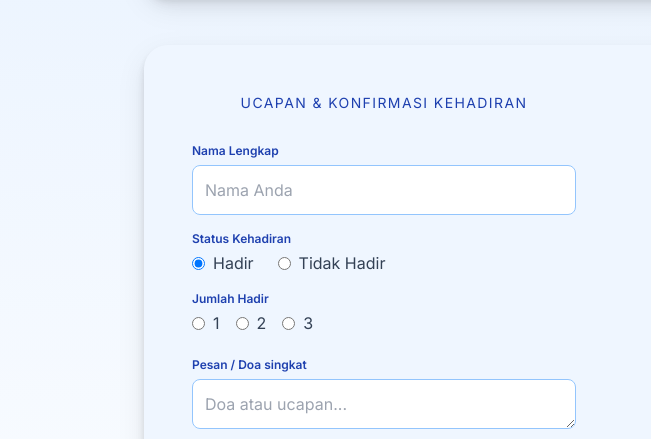
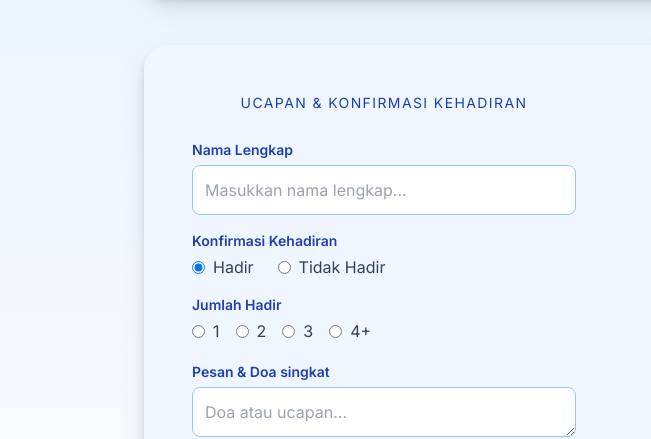
Before and after one commit to firdausmuhammad63/website-pernikahan, a website: page index.html in a window 1280 px wide. Shown: the part 2015-2454 px from the top of the page, 0-651 px from the left. Drawn offline with nearby package versions, Linux system fonts and the light colour scheme.

Commit message:
Update new

```diff
--- a/index.html
+++ b/index.html
@@ -5,10 +5,21 @@
       <meta name="viewport" content="width=device-width, initial-scale=1" />
       <link rel="icon" href="./img/F-2.png" type="image/png" sizes="192x192">
       <title>Pernikahan • Firdaus & Alma</title>
+      <!-- Favicon -->
+      <link rel="icon" type="image/png" href="https://firdaus-alma.netlify.app/img/favicon-2.png" />
+      <link rel="shortcut icon" href="https://firdaus-alma.netlify.app/img/favicon-2.png" />
+      <link rel="apple-touch-icon" href="https://firdaus-alma.netlify.app/img/favicon-2.png" />
+
+      <!-- Open Graph Meta -->
+      <meta property="og:title" content="Firdaus & Alma Wedding" />
       <meta property="og:description" content="Dengan penuh syukur, kami mengundang Anda hadir pada hari bahagia kami, 15 Nov 2025. Silakan buka web untuk informasi lengkap." />
-      <meta property="og:image" content="https://firdaus-alma.netlify.app/img/F-2.png" />
+      <meta property="og:image" content="https://firdaus-alma.netlify.app/img/favicon-2.png" />
       <meta property="og:url" content="https://firdaus-alma.netlify.app/?v=2" />
       <meta property="og:type" content="website" />
+
+      <!-- Untuk WhatsApp & Telegram -->
+      <meta name="twitter:card" content="summary" />
+      <meta name="twitter:image" content="https://firdaus-alma.netlify.app/img/favicon-2.png" />
       <link href="dist/output.css" rel="stylesheet">
       <style>
         @import url('https://fonts.googleapis.com/css2?family=Playfair+Display:wght@600;700&family=Inter:wght@400;500;600&display=swap');
@@ -280,14 +291,14 @@
 
           <!-- Nama -->
           <div>
-            <label class="text-xs font-semibold text-blue-800">Nama Lengkap</label>
-            <input id="rsvpName" required placeholder="Nama Anda"
+            <label class="text-sm font-semibold text-blue-800">Nama Lengkap</label>
+            <input id="rsvpName" required placeholder="Masukkan nama lengkap..."
                    class="w-full mt-1 p-3 rounded-lg border border-blue-300 focus:border-blue-800 focus:ring focus:ring-blue-200 transition" name="nama" />
           </div>
 
           <!-- Status Kehadiran -->
           <div>
-            <label class="text-xs font-semibold text-blue-800 mb-1 block">Status Kehadiran</label>
+            <label class="text-sm font-semibold text-blue-800 mb-1 block">Konfirmasi Kehadiran</label>
             <div class="flex gap-6 mt-1">
               <label class="flex items-center gap-2"><input type="radio" name="status" value="hadir" class="accent-blue-border-blue-800" checked> Hadir</label>
               <label class="flex items-center gap-2"><input type="radio" name="status" value="tidak hadir" class="accent-blue-border-blue-800"> Tidak Hadir</label>
@@ -296,17 +307,18 @@
 
           <!-- Jumlah Hadir -->
           <div>
-            <label class="text-xs font-semibold text-blue-800 mb-1 block">Jumlah Hadir</label>
+            <label class="text-sm font-semibold text-blue-800 mb-1 block">Jumlah Hadir</label>
             <div class="flex gap-4 mt-1">
               <label class="flex items-center gap-2"><input type="radio" name="jumlah hadir" value="1" class="accent-blue-border-blue-800"> 1</label>
               <label class="flex items-center gap-2"><input type="radio" name="jumlah hadir" value="2" class="accent-blue-border-blue-800"> 2</label>
               <label class="flex items-center gap-2"><input type="radio" name="jumlah hadir" value="3" class="accent-blue-border-blue-800"> 3</label>
+              <label class="flex items-center gap-2"><input type="radio" name="jumlah hadir" value="4" class="accent-blue-border-blue-800"> 4+</label>
             </div>
           </div>
 
-          <!-- Pesan / Doa -->
+          <!-- Pesan & Doa -->
           <div>
-            <label class="text-xs font-semibold text-blue-800 -mt-3                                                                                                                                   ">Pesan / Doa singkat</label>
+            <label class="text-sm font-semibold text-blue-800 -mt-3">Pesan & Doa singkat</label>
             <textarea id="rsvpMsg" rows="1" placeholder="Doa atau ucapan..."
                       class="w-full mt-1 p-3 rounded-lg border border-blue-300 focus:border-blue-800 focus:ring focus:ring-blue-200 transition" name="pesan"></textarea>
           </div>
```
